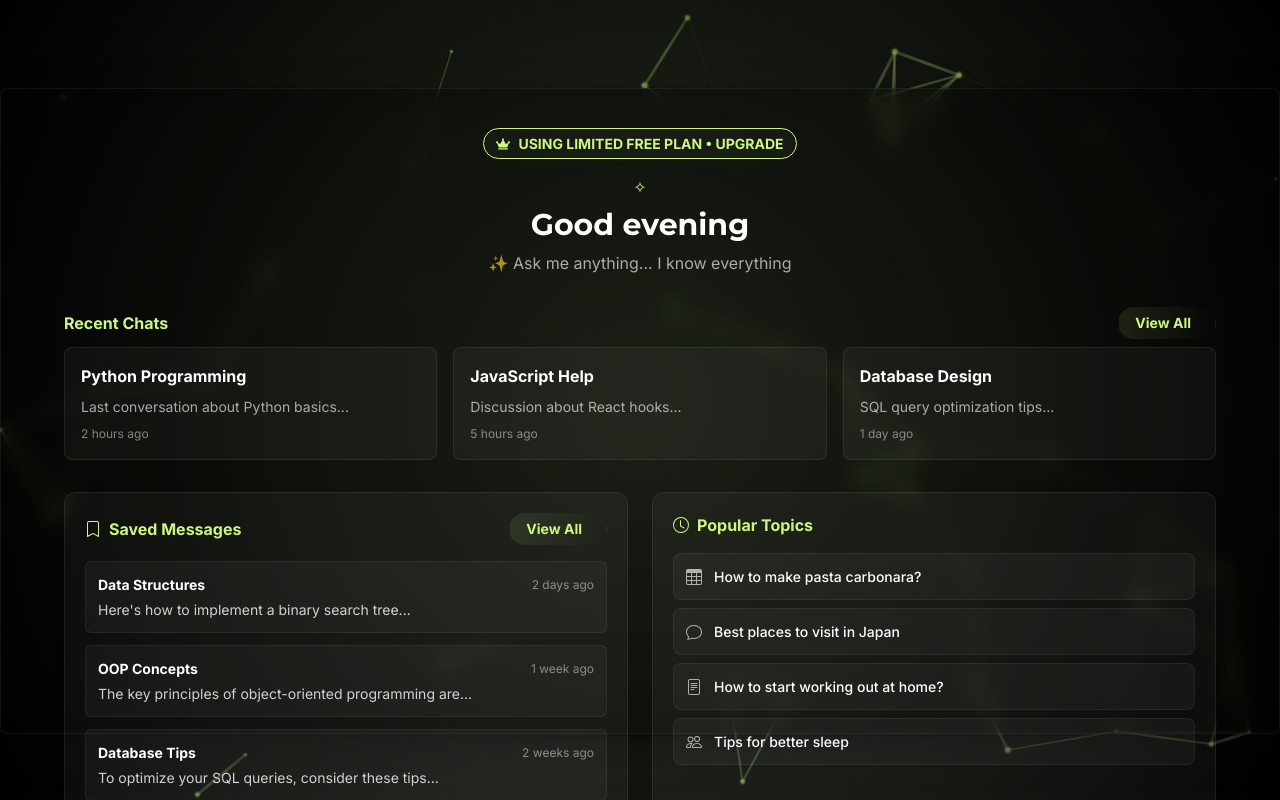
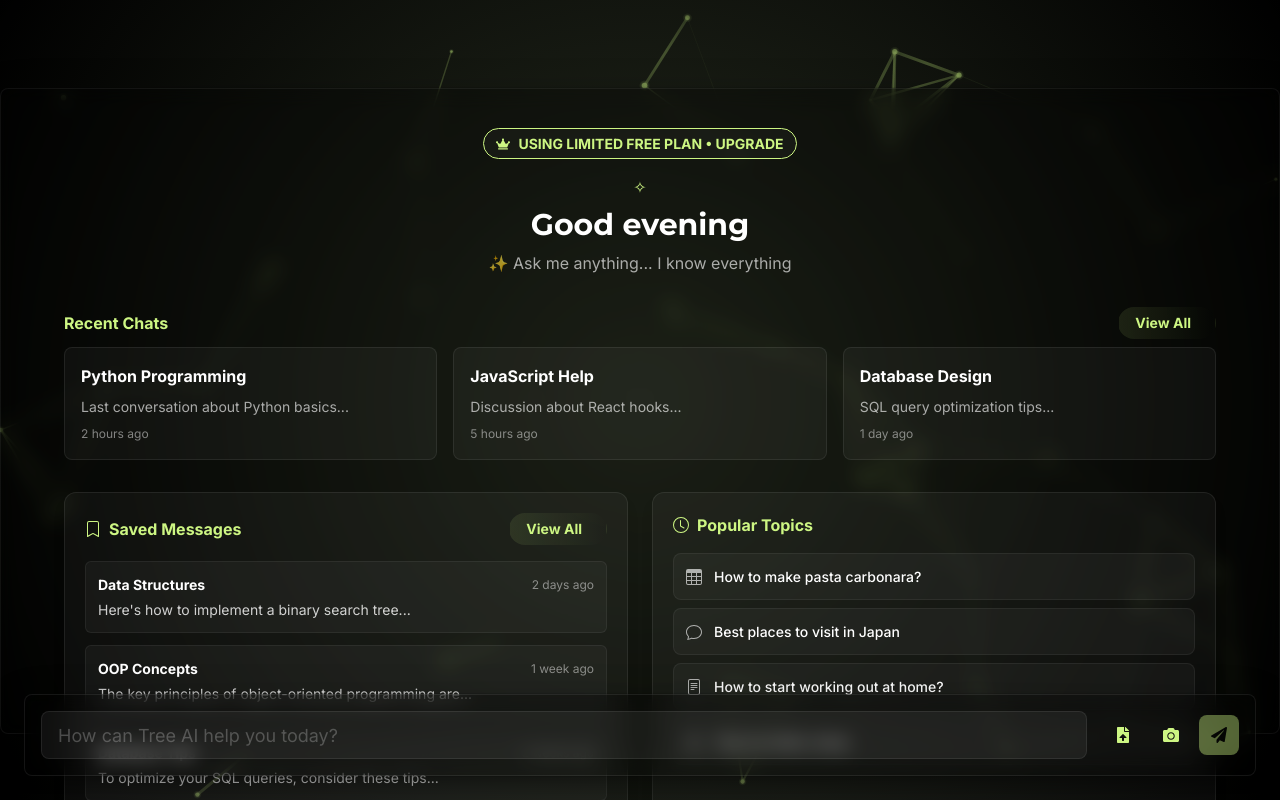
Before and after one commit to caydenchok/tree.ai, a React (Vite) app in the folder frontend/: page /tree-chat in a window 1280 px wide. Built offline with nearby package versions, Linux system fonts and the light colour scheme.

Commit message:
Update G_10

```diff
--- a/frontend/src/pages/TreeChat.tsx
+++ b/frontend/src/pages/TreeChat.tsx
@@ -1,4 +1,4 @@
-import { Box, VStack, Text, Button, IconButton, Icon, HStack, useDisclosure, Modal, ModalOverlay, ModalContent, ModalHeader, ModalBody, ModalCloseButton, useToast, Tooltip, Container, Flex, Input, Avatar, Menu, MenuButton, MenuList, MenuItem, Divider, SimpleGrid, Card, CardBody, Badge, Heading, InputGroup, InputRightElement, Tabs, TabList, TabPanels, TabPanel, Tab, useBreakpointValue } from '@chakra-ui/react';
+import { Box, VStack, Text, Button, IconButton, Icon, HStack, useDisclosure, Modal, ModalOverlay, ModalContent, ModalHeader, ModalBody, ModalCloseButton, useToast, Tooltip, Container, Flex, Input, Avatar, Menu, MenuButton, MenuList, MenuItem, Divider, SimpleGrid, Card, CardBody, Badge, Heading, InputGroup, InputRightElement } from '@chakra-ui/react';
 import { motion, AnimatePresence } from 'framer-motion';
 import { BsTrash, BsStars, BsSend, BsThreeDotsVertical, BsCopy, BsDownload, BsClock, BsChat, BsFileText, BsTable, BsPeople, BsX, BsArrowLeft, BsBookmark, BsBookmarkFill } from 'react-icons/bs';
 import { IoRefreshOutline } from 'react-icons/io5';
@@ -1232,280 +1232,90 @@ const TreeChat: React.FC = () => {
               </Flex>
             </VStack>
 
-            {/* Desktop Cards Grid */}
-            <Box display={{ base: "none", md: "block" }} w="100%">
-              <SimpleGrid
-                columns={2}
-                spacing={6}
-                w="100%"
-              >
-                {/* Saved Messages Card */}
-                <Card
-                  bg="whiteAlpha.50"
-                  borderColor="whiteAlpha.200"
-                  borderWidth={1}
-                  _hover={{
-                    transform: "translateY(-2px)",
-                    boxShadow: "0 4px 12px rgba(205, 246, 131, 0.15)"
-                  }}
-                  transition="all 0.2s"
-                  w="100%"
-                >
-                  <CardBody>
-                    <VStack align="start" spacing={4}>
-                      <HStack justify="space-between" width="100%">
-                        <HStack color="#CDF683">
-                          <Icon as={BsBookmark} />
-                          <Text fontWeight="bold">Saved Messages</Text>
-                        </HStack>
-                        <Button
-                          onClick={onAllSavedOpen}
-                          variant="ghost"
-                          size="sm"
-                          color="#CDF683"
-                          _hover={{
-                            bg: "rgba(205, 246, 131, 0.1)"
-                          }}
-                          transition="all 0.2s"
-                          position="relative"
-                          pl={4}
-                          pr={6}
-                          borderRadius="full"
-                          bgGradient="linear(to-r, rgba(205, 246, 131, 0.1), transparent)"
-                        >
-                          View All
-                        </Button>
-                      </HStack>
-                      <VStack align="stretch" spacing={3} w="100%">
-                        {savedMessages.slice(0, 3).map((msg) => (
-                          <Box
-                            key={msg.id}
-                            p={3}
-                            bg="whiteAlpha.50"
-                            borderRadius="md"
-                            borderWidth="1px"
-                            borderColor="whiteAlpha.100"
-                            _hover={{
-                              bg: "whiteAlpha.100",
-                              borderColor: "#CDF683"
-                            }}
-                            transition="all 0.2s"
-                            cursor="pointer"
-                            onClick={() => {
-                              setSelectedMessage(msg.content);
-                              onSavedMessageOpen();
-                            }}
-                          >
-                            <VStack align="start" spacing={1}>
-                              <HStack justify="space-between" width="100%">
-                                <Text fontSize="sm" fontWeight="bold" color="white">
-                                  {msg.topic}
-                                </Text>
-                                <Text fontSize="xs" color="whiteAlpha.600">
-                                  {msg.timestamp}
-                                </Text>
-                              </HStack>
-                              <Text fontSize="sm" color="whiteAlpha.800" noOfLines={2}>
-                                {msg.content}
-                              </Text>
-                            </VStack>
-                          </Box>
-                        ))}
-                      </VStack>
-                    </VStack>
-                  </CardBody>
-                </Card>
+            {/* Floating Input Card */}
+            <Box
+              position="fixed"
+              bottom={6}
+              left={{ base: 2, md: 6 }}
+              right={{ base: 2, md: 6 }}
+              maxW="container.xl"
+              mx="auto"
+              bg="rgba(0, 0, 0, 0.3)"
+              borderRadius="lg"
+              p={4}
+              borderWidth="1px"
+              borderColor="whiteAlpha.200"
+              backdropFilter="blur(10px)"
+              boxShadow="dark-lg"
+              zIndex={2}
+            >
+              <Flex>
+                <InputGroup size="lg" flex={1}>
+                  <Input
+                    placeholder={isRateLimited ? `Please wait ${formatTimeRemaining(rateLimitEndTime!)}...` : "How can Tree AI help you today?"}
+                    bg="whiteAlpha.100"
+                    border="1px solid"
+                    borderColor="whiteAlpha.200"
+                    color="white"
+                    _hover={{ borderColor: "#CDF683" }}
+                    _focus={{
+                      borderColor: "#CDF683",
+                      boxShadow: "0 0 0 1px #CDF683"
+                    }}
+                    value={inputValue}
+                    onChange={(e) => setInputValue(e.target.value)}
+                    onKeyPress={handleKeyPress}
+                    isDisabled={isRateLimited || isLoading}
+                  />
+                </InputGroup>
 
-                {/* Recent Topics Card */}
-                <Card
-                  bg="whiteAlpha.50"
-                  borderColor="whiteAlpha.200"
-                  borderWidth={1}
-                  _hover={{
-                    transform: "translateY(-2px)",
-                    boxShadow: "0 4px 12px rgba(205, 246, 131, 0.15)"
-                  }}
-                  transition="all 0.2s"
-                  w="100%"
-                >
-                  <CardBody>
-                    <VStack align="start" spacing={4}>
-                      <HStack color="#CDF683">
-                        <Icon as={BsClock} />
-                        <Text fontWeight="bold">Popular Topics</Text>
-                      </HStack>
-                      <VStack align="stretch" spacing={2} w="100%">
-                        {popularTopics.map((topic, index) => (
-                          <Box
-                            key={index}
-                            bg="whiteAlpha.50"
-                            borderRadius="lg"
-                            borderWidth="1px"
-                            borderColor="whiteAlpha.100"
-                            transition="all 0.2s"
-                            _hover={{
-                              bg: "whiteAlpha.100",
-                              borderColor: "whiteAlpha.200",
-                              transform: "translateX(4px)"
-                            }}
-                            cursor="pointer"
-                            onClick={() => setInputValue(`Tell me about ${topic.title}`)}
-                          >
-                            <HStack spacing={3} p={3}>
-                              <Icon
-                                as={topic.icon}
-                                color="whiteAlpha.700"
-                                boxSize={4}
-                              />
-                              <Text
-                                fontSize="sm"
-                                color="white"
-                                fontWeight="medium"
-                              >
-                                {topic.title}
-                              </Text>
-                            </HStack>
-                          </Box>
-                        ))}
-                      </VStack>
-                    </VStack>
-                  </CardBody>
-                </Card>
-              </SimpleGrid>
-            </Box>
-
-            {/* Mobile Tabs */}
-            <Box display={{ base: "block", md: "none" }} w="100%">
-              <Tabs variant="soft-rounded" colorScheme="green" w="100%">
-                <TabList mb={4} gap={2}>
-                  <Tab
-                    _selected={{
-                      color: "black",
-                      bg: "#CDF683"
-                    }}
-                    color="white"
+                {/* Action Buttons */}
+                <HStack spacing={2} ml={4} display={{ base: "none", md: "flex" }}>
+                  <IconButton
+                    aria-label="Upload file"
+                    icon={<FaFileUpload />}
+                    variant="ghost"
+                    colorScheme="whiteAlpha"
                     _hover={{ bg: "whiteAlpha.200" }}
-                  >
-                    Recent Chats
-                  </Tab>
-                  <Tab
-                    _selected={{
-                      color: "black",
-                      bg: "#CDF683"
-                    }}
-                    color="white"
+                    onClick={() => {/* Handle file upload */}}
+                  />
+                  <IconButton
+                    aria-label="Take photo"
+                    icon={<FaCamera />}
+                    variant="ghost"
+                    colorScheme="whiteAlpha"
                     _hover={{ bg: "whiteAlpha.200" }}
-                  >
-                    Popular Topics
-                  </Tab>
-                </TabList>
-                <TabPanels>
-                  <TabPanel p={0}>
-                    <Card
-                      bg="whiteAlpha.50"
-                      borderColor="whiteAlpha.200"
-                      borderWidth={1}
-                      w="100%"
-                    >
-                      <CardBody>
-                        <VStack align="start" spacing={4}>
-                          <HStack color="#CDF683">
-                            <Icon as={BsBookmark} />
-                            <Text fontWeight="bold">Recent Chats</Text>
-                          </HStack>
-                          <VStack align="stretch" spacing={3} w="100%">
-                            {savedMessages.slice(0, 3).map((msg) => (
-                              <Box
-                                key={msg.id}
-                                p={3}
-                                bg="whiteAlpha.50"
-                                borderRadius="md"
-                                borderWidth="1px"
-                                borderColor="whiteAlpha.100"
-                                _hover={{
-                                  bg: "whiteAlpha.100",
-                                  borderColor: "#CDF683"
-                                }}
-                                transition="all 0.2s"
-                                cursor="pointer"
-                                onClick={() => {
-                                  setSelectedMessage(msg.content);
-                                  onSavedMessageOpen();
-                                }}
-                              >
-                                <VStack align="start" spacing={1}>
-                                  <HStack justify="space-between" width="100%">
-                                    <Text fontSize="sm" fontWeight="bold" color="white">
-                                      {msg.topic}
-                                    </Text>
-                                    <Text fontSize="xs" color="whiteAlpha.600">
-                                      {msg.timestamp}
-                                    </Text>
-                                  </HStack>
-                                  <Text fontSize="sm" color="whiteAlpha.800" noOfLines={2}>
-                                    {msg.content}
-                                  </Text>
-                                </VStack>
-                              </Box>
-                            ))}
-                          </VStack>
-                        </VStack>
-                      </CardBody>
-                    </Card>
-                  </TabPanel>
-                  <TabPanel p={0}>
-                    <Card
-                      bg="whiteAlpha.50"
-                      borderColor="whiteAlpha.200"
-                      borderWidth={1}
-                      w="100%"
-                    >
-                      <CardBody>
-                        <VStack align="start" spacing={4}>
-                          <HStack color="#CDF683">
-                            <Icon as={BsClock} />
-                            <Text fontWeight="bold">Popular Topics</Text>
-                          </HStack>
-                          <VStack align="stretch" spacing={2} w="100%">
-                            {popularTopics.map((topic, index) => (
-                              <Box
-                                key={index}
-                                bg="whiteAlpha.50"
-                                borderRadius="lg"
-                                borderWidth="1px"
-                                borderColor="whiteAlpha.100"
-                                transition="all 0.2s"
-                                _hover={{
-                                  bg: "whiteAlpha.100",
-                                  borderColor: "whiteAlpha.200",
-                                  transform: "translateX(4px)"
-                                }}
-                                cursor="pointer"
-                                onClick={() => setInputValue(`Tell me about ${topic.title}`)}
-                              >
-                                <HStack spacing={3} p={3}>
-                                  <Icon
-                                    as={topic.icon}
-                                    color="whiteAlpha.700"
-                                    boxSize={4}
-                                  />
-                                  <Text
-                                    fontSize="sm"
-                                    color="white"
-                                    fontWeight="medium"
-                                  >
-                                    {topic.title}
-                                  </Text>
-                                </HStack>
-                              </Box>
-                            ))}
-                          </VStack>
-                        </VStack>
-                      </CardBody>
-                    </Card>
-                  </TabPanel>
-                </TabPanels>
-              </Tabs>
+                    onClick={() => {/* Handle camera */}}
+                  />
+                  <IconButton
+                    aria-label="Send message"
+                    icon={<FaPaperPlane />}
+                    colorScheme="green"
+                    variant="solid"
+                    bg="#CDF683"
+                    color="black"
+                    _hover={{ bg: "#CDF683" }}
+                    onClick={handleSendMessage}
+                    isLoading={isLoading}
+                    isDisabled={!inputValue.trim() || isRateLimited}
+                  />
+                </HStack>
+                {/* Mobile Send Button */}
+                <IconButton
+                  display={{ base: "flex", md: "none" }}
+                  ml={2}
+                  aria-label="Send message"
+                  icon={<FaPaperPlane />}
+                  colorScheme="green"
+                  variant="solid"
+                  bg="#CDF683"
+                  color="black"
+                  _hover={{ bg: "#CDF683" }}
+                  onClick={handleSendMessage}
+                  isLoading={isLoading}
+                  isDisabled={!inputValue.trim() || isRateLimited}
+                />
+              </Flex>
             </Box>
           </Flex>
         </Container>
```
